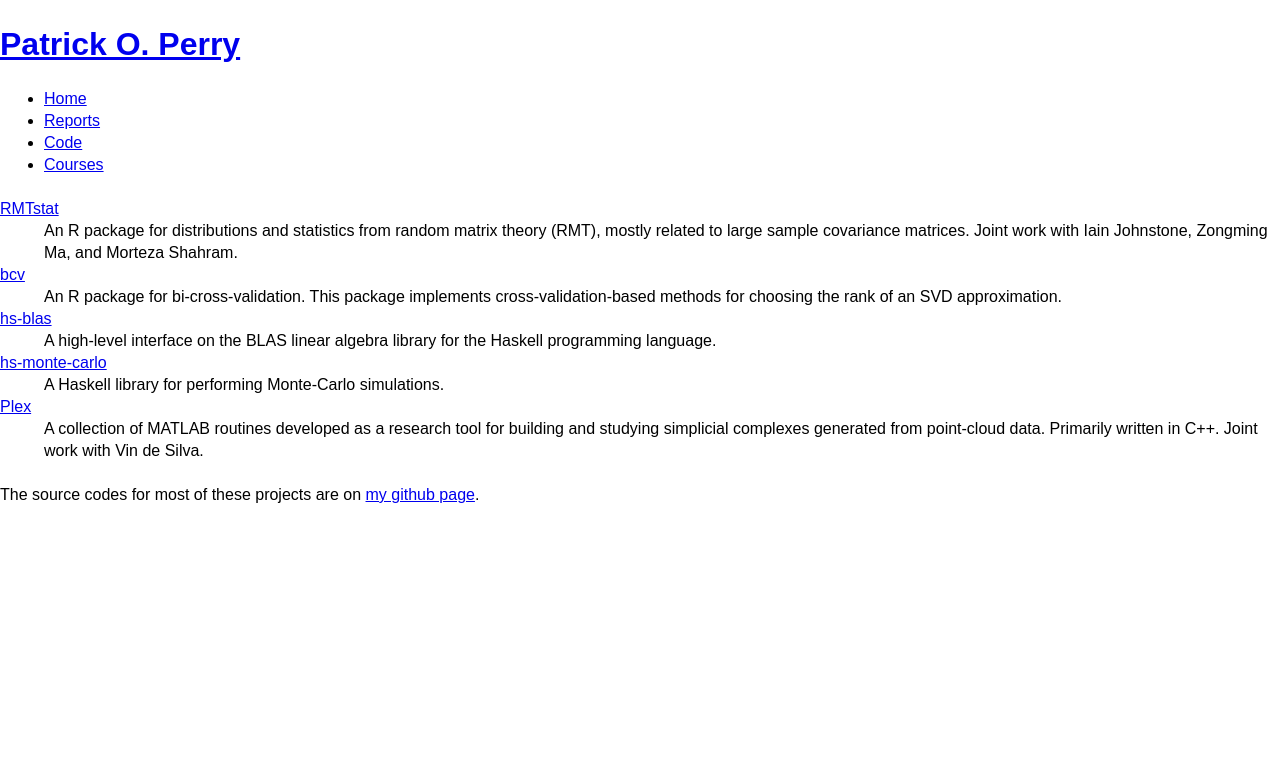
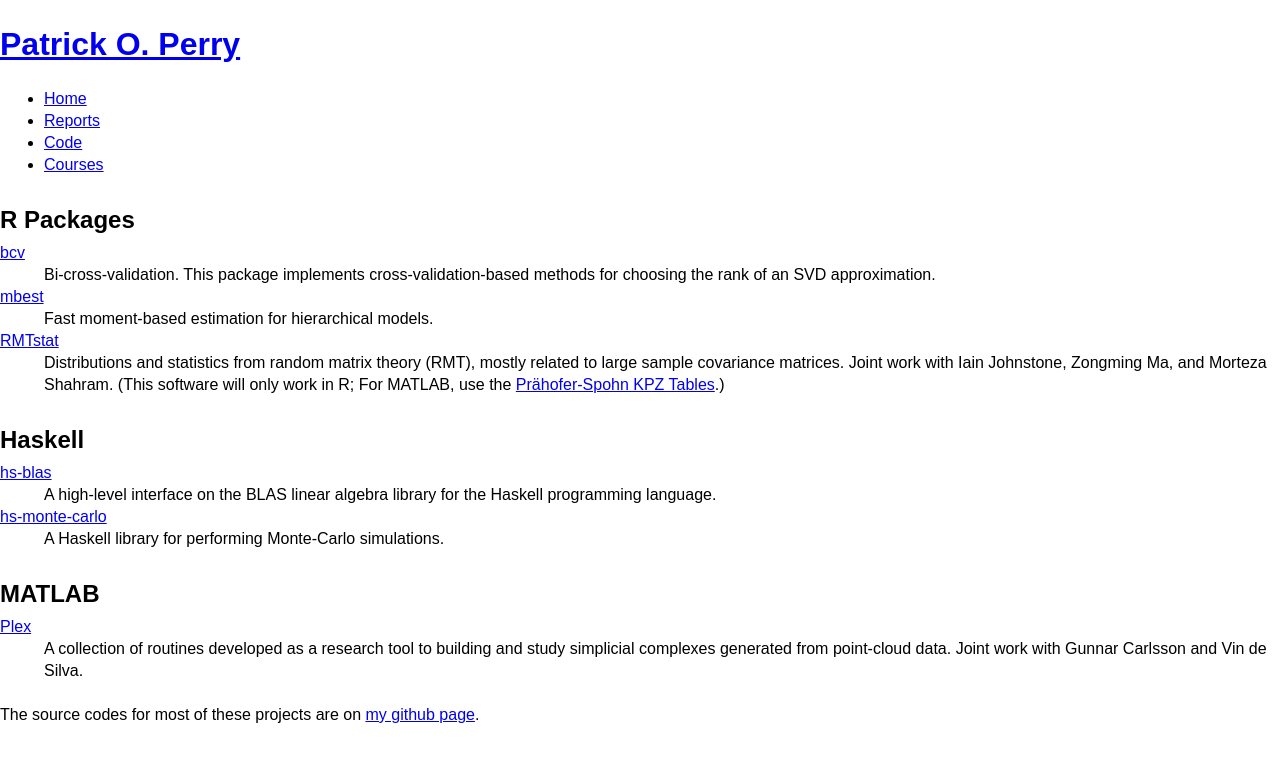
Before and after one commit to patperry/patperry.github.com, a Jekyll site: the page built from code/index.html, in a window 1280 px wide. Shown: the top 762 px of the page. Built offline with Jekyll 4.4.1, drawn with Linux system fonts in a browser that asks for light colours.

Commit message:
update code page

```diff
--- a/code/index.html
+++ b/code/index.html
@@ -4,20 +4,39 @@ section: code
 title: Patrick O. Perry - Code
 ---
 <div class="code">
+  <h2>R Packages</h2>
   <dl>
-    <dt>
-      <a href="http://cran.r-project.org/web/packages/RMTstat/">RMTstat</a>
-    </dt>
-    <dd>
-      An R package for distributions and statistics from random matrix theory (RMT), mostly related to large sample covariance matrices.  Joint work with Iain Johnstone, Zongming Ma, and Morteza Shahram.
-    </dd>
 
     <dt>
       <a href="http://cran.r-project.org/web/packages/bcv/">bcv</a>
     </dt>
     <dd>
-      An R package for bi-cross-validation.  This package implements cross-validation-based methods for choosing the rank of an SVD approximation.
+      Bi-cross-validation.  This package implements cross-validation-based methods for choosing the rank of an SVD approximation.
     </dd>
+
+    <dt>
+      <a href="http://cran.r-project.org/web/packages/mbest/">mbest</a>
+    </dt>
+    <dd>
+      Fast moment-based estimation for hierarchical models.
+    </dd>
+
+    <dt>
+      <a href="http://cran.r-project.org/web/packages/RMTstat/">RMTstat</a>
+    </dt>
+    <dd>
+      Distributions and statistics from random matrix theory
+      (RMT), mostly related to large sample covariance matrices.  Joint work
+      with Iain Johnstone, Zongming Ma, and Morteza Shahram. (This software
+      will only work in R; For MATLAB, use the
+      <a href="https://www-m5.ma.tum.de/KPZ">Pr&auml;hofer-Spohn KPZ Tables</a>.)
+    </dd>
+
+  </dl>
+
+
+  <h2>Haskell</h2>
+  <dl>
 
     <dt>
       <a href="http://hackage.haskell.org/package/blas/">hs-blas</a>
@@ -33,11 +52,17 @@ title: Patrick O. Perry - Code
       A Haskell library for performing Monte-Carlo simulations.
     </dd>
 
+
+  <h2>MATLAB</h2>
+  <dl>
+
     <dt>
       <a href="http://mii.stanford.edu/research/comptop/programs/">Plex</a>
     </dt>
     <dd>
-      A collection of MATLAB routines developed as a research tool for building and studying simplicial complexes generated from point-cloud data. Primarily written in C++.  Joint work with Vin de Silva.
+      A collection of routines developed as a research tool to building and
+      study simplicial complexes generated from point-cloud data.  Joint work
+      with Gunnar Carlsson and Vin de Silva.
     </dd>
   </dl>
 
```
